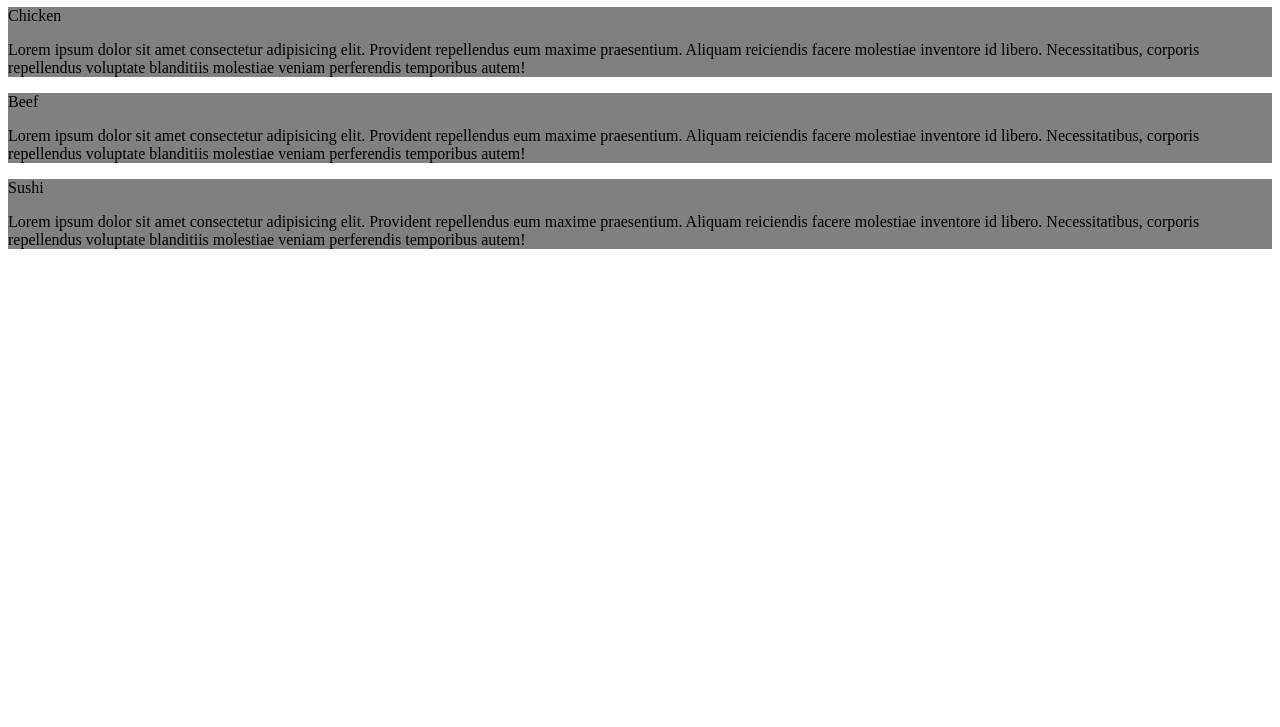
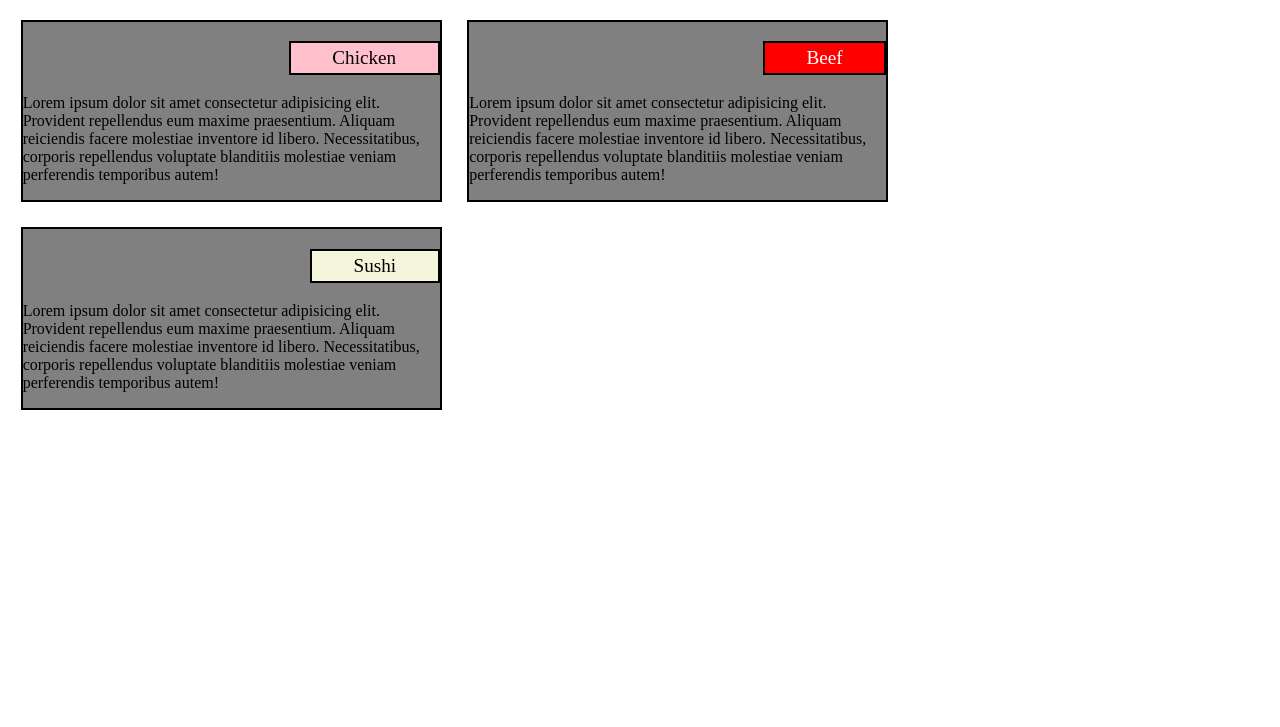
Before and after one commit to jparkk04/HTML-CSS-and-Javascript-for-Web-Developers, a plain HTML site: page Module2-Solution/index.html in a window 1280 px wide. Shown: the part 73-800 px from the top of the page. Drawn offline with Linux system fonts and the light colour scheme.

Commit message:
updated style and html

```diff
--- a/Module2-Solution/index.html
+++ b/Module2-Solution/index.html
@@ -9,24 +9,24 @@
 <body>
     <h1>Our Menu</h1>
     <div>
-        <div class="container">
-            <p class="menu-item">Chicken</p>
+        <div class="container col-lg-4 col-md-6 col-sm-12">
+            <p class="menu-item pink">Chicken</p>
             <p class="description">Lorem ipsum dolor sit amet consectetur adipisicing elit.
                 Provident repellendus eum maxime praesentium. Aliquam
                 reiciendis facere molestiae inventore id libero.
                 Necessitatibus, corporis repellendus voluptate blanditiis
                 molestiae veniam perferendis temporibus autem!</p>
         </div>
-        <div class="container">
-            <p class="menu-item">Beef</p>
+        <div class="container col-lg-4 col-md6 col-sm-12">
+            <p class="menu-item red white">Beef</p>
             <p class="description">Lorem ipsum dolor sit amet consectetur adipisicing elit.
                 Provident repellendus eum maxime praesentium. Aliquam
                 reiciendis facere molestiae inventore id libero.
                 Necessitatibus, corporis repellendus voluptate blanditiis
                 molestiae veniam perferendis temporibus autem!</p>
         </div>
-        <div class="container">
-            <p class="menu-item">Sushi</p>
+        <div class="container col-lg-4 col-md12 col-sm-12">
+            <p class="menu-item beige">Sushi</p>
             <p class="description">Lorem ipsum dolor sit amet consectetur adipisicing elit.
                 Provident repellendus eum maxime praesentium. Aliquam
                 reiciendis facere molestiae inventore id libero.
--- a/Module2-Solution/style.css
+++ b/Module2-Solution/style.css
@@ -1,14 +1,48 @@
 
 * {
     box-sizing: border-box;
+    font-family:'Times New Roman', Times, serif;
 }
 
 /** base **/
 
+h1 {
+    text-align: center;
+}
+
 .container {
-    border: 2px;
-    border-color: black;
+    border: 2px solid black;
     background-color: grey;
+    margin: 1%;
+}
+
+.menu-item {
+    float: right;
+    float: up;
+    border: 2px solid black;
+    padding: 1% 10%;
+    font-size: 120%;
+
+}
+
+.description {
+    clear: right;
+}
+
+.pink {
+    background-color: pink;
+}
+
+.red {
+    background-color: red;
+}
+
+.beige {
+    background-color: beige;
+}
+
+.white {
+    color: white;
 }
 
 /** large **/
```
